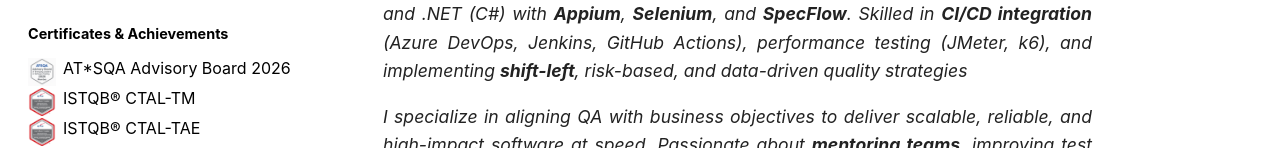
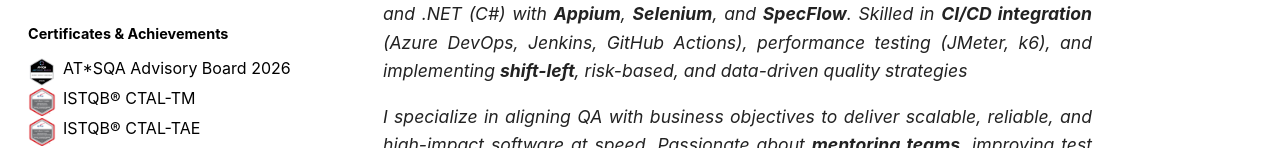
Before and after one commit to serhatozdursun/resume, a Next.js app: page / in a window 1280 px wide. Shown: the part 575-723 px from the top of the page. Built offline with nearby package versions, Linux system fonts and the light colour scheme; no server answers.

Commit message:
new branch

```diff
--- a/src/components/CertificatesComponents.tsx
+++ b/src/components/CertificatesComponents.tsx
@@ -25,7 +25,7 @@ const CertificatesComponents = () => {
   const certificates = [
     {
       name: 'AT*SQA Advisory Board 2026',
-      badge: '/ATSQA.png',
+      badge: '/AT_SQA_Advisory_Board_Ozdursun.png',
       link: 'https://atsqa.org/atsqa-advisory-board-members-2026',
     },
     {
```
Also changed, not shown: public/ATSQA.png (deleted), public/AT_SQA_Advisory_Board_Ozdursun.png (added).
